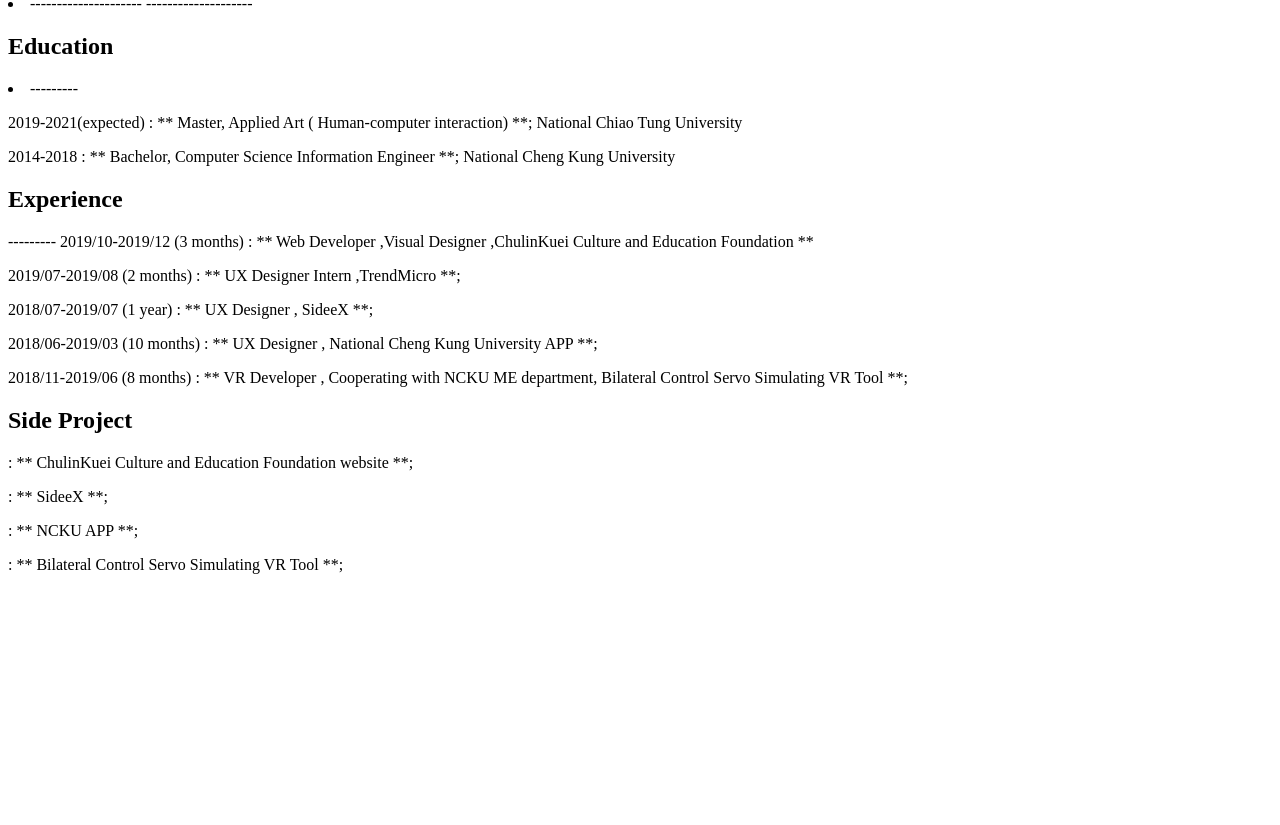
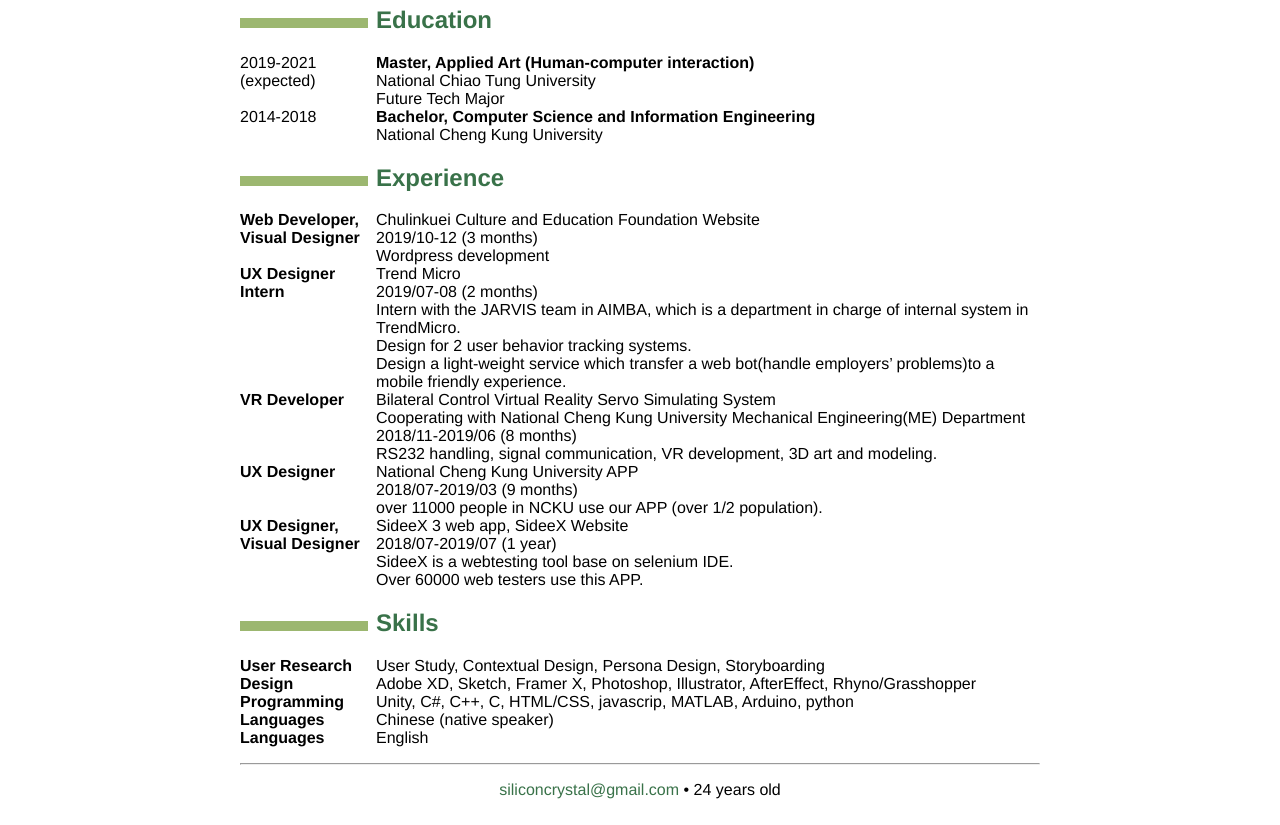
Before and after one commit to siliconcrystal/Resume, a plain HTML site: page index.html in a window 1280 px wide. Shown: the part 125-950 px from the top of the page. Before the commit the page ends 800 px from the top, so only its background shows below. Drawn offline with Linux system fonts and the light colour scheme.

Commit message:
finish resume modify

```diff
--- a/index.html
+++ b/index.html
@@ -1,66 +1,198 @@
-<html>
-<h1>Xi-Jing, Cha ng  </h1>
+<!DOCTYPE html>
+<html xmlns="http://www.w3.org/1999/xhtml" lang="" xml:lang="">
+<head>
+  <meta charset="utf-8" />
+  <meta name="generator" content="pandoc" />
+  <meta name="viewport" content="width=device-width, initial-scale=1.0, user-scalable=yes" />
+  <title>resume</title>
+  <style type="text/css">
+      code{white-space: pre-wrap;}
+      span.smallcaps{font-variant: small-caps;}
+      span.underline{text-decoration: underline;}
+      div.column{display: inline-block; vertical-align: top; width: 50%;}
+  </style>
+  <!--[if lt IE 9]>
+    <script src="//cdnjs.cloudflare.com/ajax/libs/html5shiv/3.7.3/html5shiv-printshiv.min.js"></script>
+  <![endif]-->
+  <style type="text/css">
+  /*
+   * Copyright 2013 Christophe-Marie Duquesne <chmd@chmd.fr>
+   *
+   * CSS for making a resume with pandoc. Inspired by moderncv.
+   *
+   * This CSS document is delivered to you under the CC BY-SA 3.0 License.
+   * https://creativecommons.org/licenses/by-sa/3.0/deed.en_US
+   */
 
-<li>
-==============
-</li>
-<li>---------------------     --------------------</li>
-<li>1 MyAddress                      siliconcrystal@gmail.com </li>
-<li>---------------------     --------------------</li>
+  /* Whole document */
+  body {
+      font-family: "Helvetica Neue", Helvetica, Arial, sans-serif;
+      max-width: 800px;
+      margin: auto;
+      background: #FFFFFF;
+      padding: 10px 10px 10px 10px;
+  }
 
-<h2>Education </h2>
-<li>---------</li>
-<p>2019-2021(expected)
-:  ** Master, Applied Art ( Human-computer interaction) **; National Chiao Tung University
+  /* Title of the resume */
+  h1 {
+      font-size: 55px;
+      color: #757575;
+      text-align:center;
+      margin-bottom:15px;
+  }
+  h1:hover {
+      background-color: #757575;
+      color: #FFFFFF;
+      text-shadow: 1px 1px 1px #333;
+  }
+
+  /* Titles of categories */
+  h2 {
+      /* This is called "sectioncolor" in the ConTeXt stylesheet. */
+      color: #397249;
+  }
+  /* There is a bar just before each category */
+  h2:before {
+      content: "";
+      display: inline-block;
+      margin-right:1%;
+      width: 16%;
+      height: 10px;
+      /* This is called "rulecolor" in the ConTeXt stylesheet. */
+      background-color: #9CB770;
+  }
+  h2:hover {
+      background-color: #397249;
+      color: #FFFFFF;
+      text-shadow: 1px 1px 1px #333;
+  }
+
+  /* Definitions */
+  dt {
+      float: left;
+      clear: left;
+      width: 17%;
+      /*font-weight: bold;*/
+  }
+  dd {
+      margin-left: 17%;
+  }
+  p {
+      margin-top:0;
+      margin-bottom:7px;
+  }
+
+  /* Blockquotes */
+  blockquote {
+      text-align: center
+  }
+
+  /* Links */
+  a {
+      text-decoration: none;
+      color: #397249;
+  }
+  a:hover, a:active {
+      background-color: #397249;
+      color: #FFFFFF;
+      text-decoration: none;
+      text-shadow: 1px 1px 1px #333;
+  }
+
+  /* Horizontal separators */
+  hr {
+      color: #A6A6A6;
+  }
+
+  table {
+      width: 100%;
+  }
+  </style>
+</head>
+<body>
+<h1 id="xi-jing-chang">Xi-Jing, Chang</h1>
+<h2 id="education">Education</h2>
+<dl>
+<dt>2019-2021 (expected)</dt>
+<dd><strong>Master, Applied Art (Human-computer interaction)</strong>
+</dd>
+<dd>National Chiao Tung University
+</dd>
+<dd>Future Tech Major
+</dd>
+<dt>2014-2018</dt>
+<dd><strong>Bachelor, Computer Science and Information Engineering</strong>
+</dd>
+<dd>National Cheng Kung University
+</dd>
+</dl>
+<h2 id="experience">Experience</h2>
+<dl>
+<dt><strong>Web Developer, Visual Designer</strong></dt>
+<dd>Chulinkuei Culture and Education Foundation Website
+</dd>
+<dd>2019/10-12 (3 months)
+</dd>
+<dd>Wordpress development
+</dd>
+<dt><strong>UX Designer Intern</strong></dt>
+<dd>Trend Micro
+</dd>
+<dd>2019/07-08 (2 months)
+</dd>
+<dd>Intern with the JARVIS team in AIMBA, which is a department in charge of internal system in TrendMicro.
+</dd>
+<dd>Design for 2 user behavior tracking systems.
+</dd>
+<dd>Design a light-weight service which transfer a web bot(handle employers’ problems)to a mobile friendly experience.
+</dd>
+<dt><strong>VR Developer</strong></dt>
+<dd>Bilateral Control Virtual Reality Servo Simulating System
+</dd>
+<dd>Cooperating with National Cheng Kung University Mechanical Engineering(ME) Department
+</dd>
+<dd>2018/11-2019/06 (8 months)
+</dd>
+<dd>RS232 handling, signal communication, VR development, 3D art and modeling.
+</dd>
+<dt><strong>UX Designer</strong></dt>
+<dd>National Cheng Kung University APP
+</dd>
+<dd>2018/07-2019/03 (9 months)
+</dd>
+<dd>over 11000 people in NCKU use our APP (over 1/2 population).
+</dd>
+<dt><strong>UX Designer, Visual Designer</strong></dt>
+<dd>SideeX 3 web app, SideeX Website
+</dd>
+<dd>2018/07-2019/07 (1 year)
+</dd>
+<dd>SideeX is a webtesting tool base on selenium IDE.
+</dd>
+<dd>Over 60000 web testers use this APP.
+</dd>
+</dl>
+<h2 id="skills">Skills</h2>
+<dl>
+<dt><strong>User Research</strong></dt>
+<dd>User Study, Contextual Design, Persona Design, Storyboarding
+</dd>
+<dt><strong>Design</strong></dt>
+<dd>Adobe XD, Sketch, Framer X, Photoshop, Illustrator, AfterEffect, Rhyno/Grasshopper
+</dd>
+<dt><strong>Programming Languages</strong></dt>
+<dd>Unity, C#, C++, C, HTML/CSS, javascrip, MATLAB, Arduino, python
+</dd>
+<dt><strong>Languages</strong></dt>
+<dd>Chinese (native speaker)
+</dd>
+<dd>English
+</dd>
+</dl>
+<hr />
+<blockquote>
+<p><a href="mailto:siliconcrystal@gmail.com">siliconcrystal@gmail.com</a> • 24 years old<br />
 </p>
-
-<p>
-2014-2018
-: ** Bachelor, Computer Science Information Engineer **; National Cheng Kung University
-</p>
-
-<h2>Experience </h2>
-<p>
----------
-2019/10-2019/12 (3 months)
-:  ** Web Developer ,Visual Designer ,ChulinKuei Culture and Education Foundation **
-</p>
-
-<p>
-2019/07-2019/08 (2 months)
-:  ** UX Designer Intern ,TrendMicro **;
-</p>
-
-<p>
-2018/07-2019/07 (1 year)
-:  ** UX Designer , SideeX **;
-</p>
-
-<p>
-2018/06-2019/03 (10 months)
-:  ** UX Designer , National Cheng Kung University APP **;
-</p>
-
-<p>
-2018/11-2019/06 (8 months)
-:  ** VR Developer , Cooperating with NCKU ME department, Bilateral Control Servo Simulating VR Tool **;
-</p>
-
-<h2>Side Project</h2>
-
-<p>
-: ** ChulinKuei Culture and Education Foundation website **;
-</p>
-<p>
-: ** SideeX **;
-</p>
-<p>
-: ** NCKU APP **;
-</p>
-
-<p>
-: ** Bilateral Control Servo Simulating VR Tool **;
-</p>
-
-
+</blockquote>
+</body>
 </html>
```
